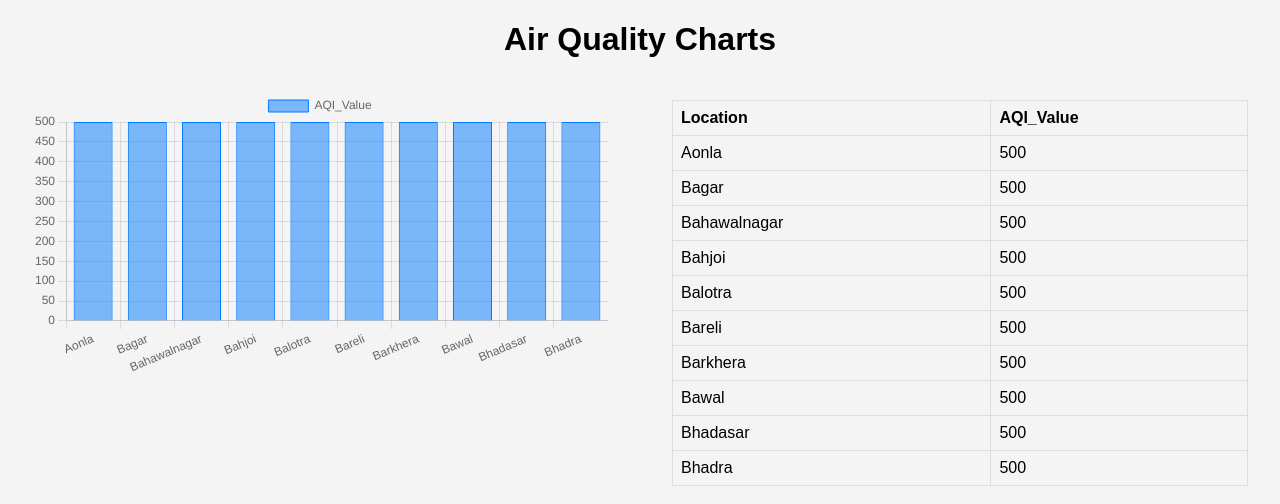
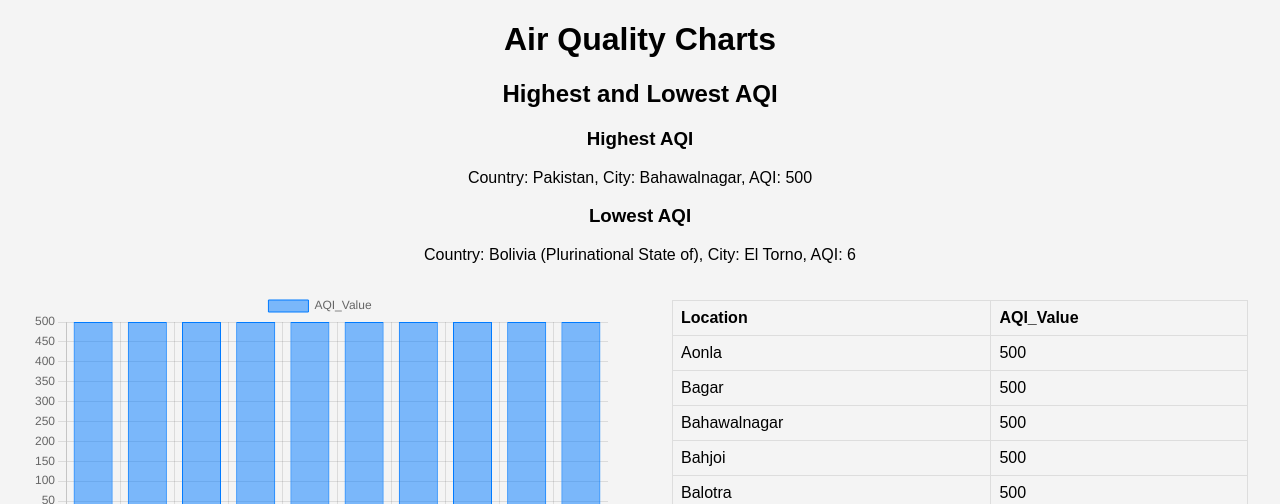
Before and after one commit to Rac-Berer/Global-Air-Pollution, a Flask app: page / in a window 1280 px wide. Shown: the top 504 px of the page. Run offline with Flask 3, Linux system fonts and the light colour scheme.

Commit message:
added highest and lowest values.

```diff
--- a/app.py
+++ b/app.py
@@ -42,13 +42,18 @@ def avg_aqi_countries():
         "Russian Federation",
         "China",
         "Germany",
-        "France",
+        "Pakistan",
         "Mexico",
         "Brazil",
-        "Australia"
+        "Bolivia (Plurinational State of)"
     ]
     data = notebook.get_avg_aqi_for_countries(countries)
     return jsonify(data)
 
+@app.route('/api/highest_lowest_aqi')
+def highest_lowest_aqi():
+    data = notebook.get_highest_lowest_aqi()
+    return jsonify(data)
+
 if __name__ == '__main__':
     app.run(debug=True)
--- a/notebook.py
+++ b/notebook.py
@@ -30,3 +30,9 @@ def get_avg_aqi_for_countries(countries):
     avg_aqi_per_country = filtered_pollution.groupby('Country')['AQI_Value'].mean().reset_index()
     avg_aqi_per_country['AQI_Value'] = avg_aqi_per_country['AQI_Value'].round(2)
     return avg_aqi_per_country.to_dict(orient='records')
+
+def get_highest_lowest_aqi():
+    pollution = load_data()
+    highest_aqi = pollution.nlargest(1, 'AQI_Value')[['Country', 'City', 'AQI_Value']].to_dict(orient='records')
+    lowest_aqi = pollution.nsmallest(1, 'AQI_Value')[['Country', 'City', 'AQI_Value']].to_dict(orient='records')
+    return {'highest': highest_aqi, 'lowest': lowest_aqi}
--- a/templates/index.html
+++ b/templates/index.html
@@ -8,6 +8,9 @@
 </head>
 <body>
     <h1>Air Quality Charts</h1>
+
+    <h2>Highest and Lowest AQI</h2>
+    <div id="aqiExtremes"></div>
 
     <!-- Content container for Overall AQI -->
     <div class="content-container">
@@ -104,6 +107,23 @@
                 .catch(error => console.error('Error fetching data:', error));
         }
 
+        function displayAqiExtremes(data) {
+            const highest = data.highest[0];
+            const lowest = data.lowest[0];
+            let extremesHTML = `
+                <h3>Highest AQI</h3>
+                <p>Country: ${highest.Country}, City: ${highest.City}, AQI: ${highest.AQI_Value}</p>
+                <h3>Lowest AQI</h3>
+                <p>Country: ${lowest.Country}, City: ${lowest.City}, AQI: ${lowest.AQI_Value}</p>
+            `;
+            document.getElementById('aqiExtremes').innerHTML = extremesHTML;
+        }
+
+        fetch('/api/highest_lowest_aqi')
+            .then(response => response.json())
+            .then(displayAqiExtremes)
+            .catch(error => console.error('Error fetching AQI extremes:', error));
+
         // Fetch and create charts and tables for each metric
         fetchDataAndCreateChartAndTable('/api/overall_aqi', 'overallAqiChart', 'overallAqiTable', 'AQI_Value');
         fetchDataAndCreateChartAndTable('/api/co_aqi', 'coAqiChart', 'coAqiTable', 'CO_AQI_Value');
```
